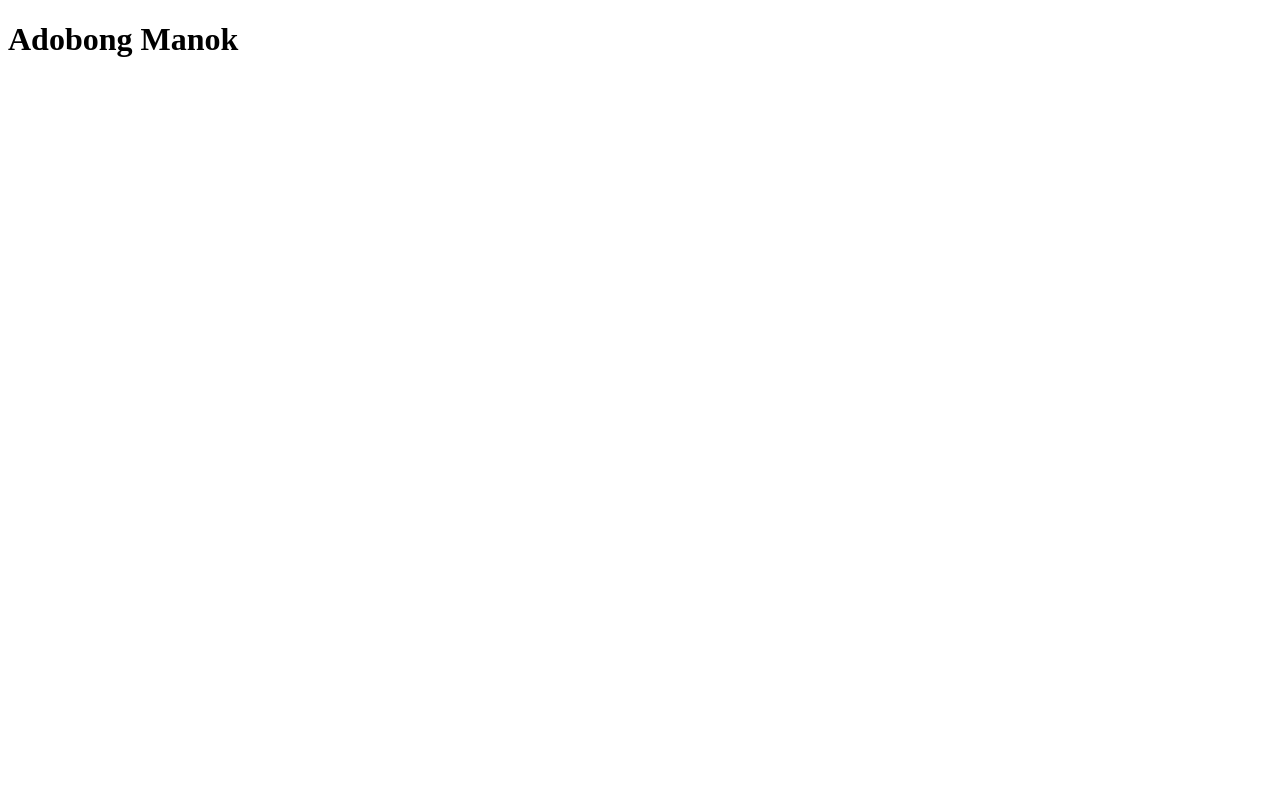
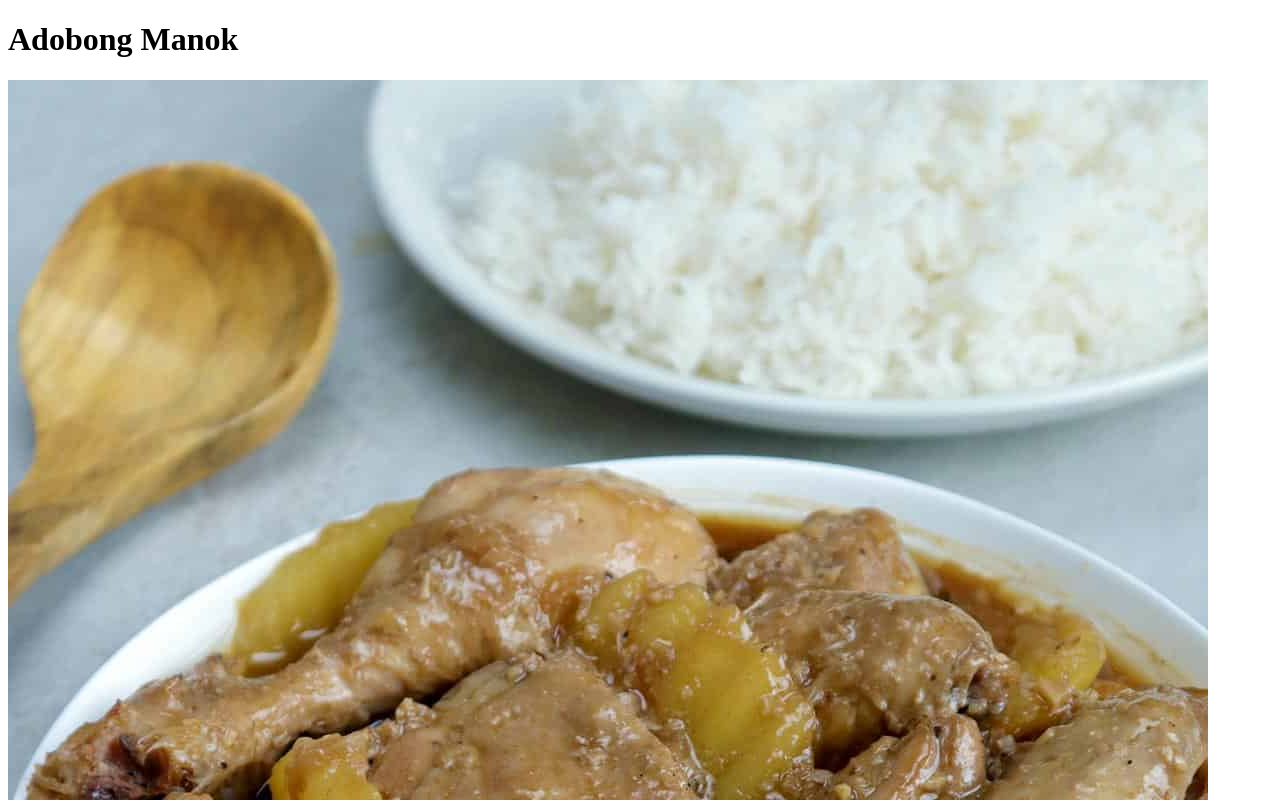
Before and after one commit to michelleann815/odin-recipes, a plain HTML site: page recipes/adobongmanok.html in a window 1280 px wide. Shown: the top 800 px of the page. Drawn offline with Linux system fonts and the light colour scheme.

Commit message:
Add images to each recipe page

```diff
--- a/recipes/adobongmanok.html
+++ b/recipes/adobongmanok.html
@@ -7,5 +7,9 @@
 
   <body>
     <h1>Adobong Manok</h1>
+    <img
+      src="../img/chickenadobo.jpg"
+      alt="Chicken adobo in a bowl served with rice"
+    />
   </body>
 </html>
```
Also changed, not shown: recipes/sinigangnabaka.html (+4 -0 lines), recipes/tinolangmanok.html (+4 -0 lines).
